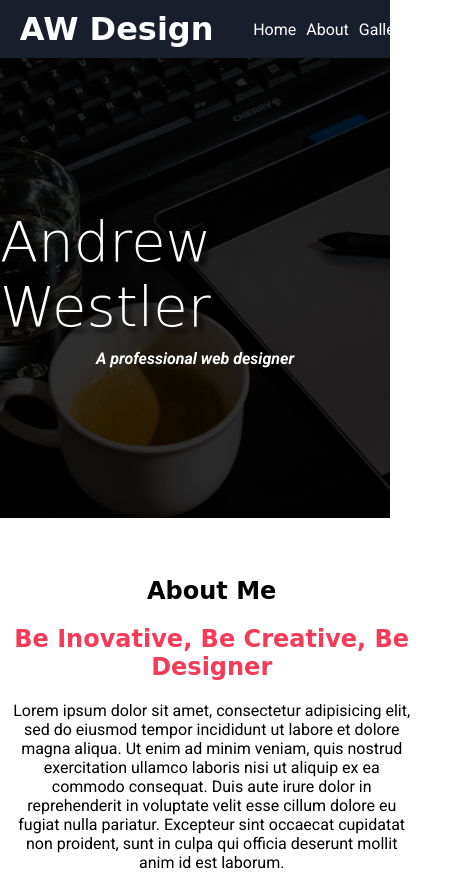
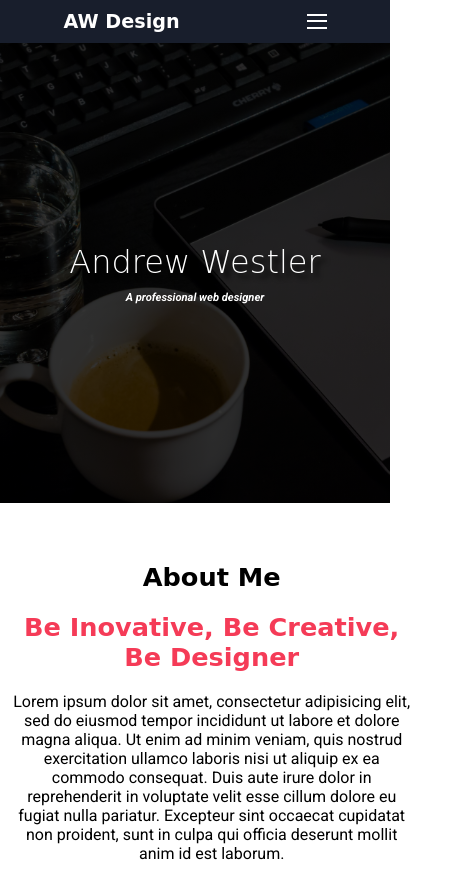
Before and after one commit to Cukam/AWDesign, a plain HTML site: page 4/index.html in a window 390 px wide. Shown: the top 875 px of the page, 474 px wide, since content can reach past the window. Drawn offline with Linux system fonts and the light colour scheme; a web font is replaced by a local one.

Commit message:
Add files via upload

```diff
--- a/4/index.html
+++ b/4/index.html
@@ -13,12 +13,20 @@
       <div class="logo">
         <h1>AW Design</h1>
       </div>
-      <ul>
+      <ul class="my-links">
         <li><a href="#">Home</a></li>
         <li><a href="#">About</a></li>
         <li><a href="#">Gallery</a></li>
         <li><a href="#">Contact</a></li>
       </ul>
+      <div class="hamburger-menu" href="javascript:void(0);" onclick="myFunction()">
+        <div class="line">
+        </div>
+        <div class="line">
+        </div>
+        <div class="line">
+        </div>
+      </div>
     </header>
     <section class="heading-image">
       <h1>Andrew Westler</h1>
@@ -29,7 +37,7 @@
       <img src="img/1.jpg" alt="">
       <h1>About Me</h1>
       <h1>Be Inovative, Be Creative, Be Designer</h1>
-      <p>Lorem ipsum dolor sit amet, consectetur adipisicing elit, sed do eiusmod tempor incididunt ut labore et dolore magna aliqua. Ut enim ad minim veniam, quis nostrud exercitation ullamco laboris nisi ut aliquip ex ea commodo consequat. Duis aute irure dolor in reprehenderit in voluptate velit esse cillum dolore eu fugiat nulla pariatur. Excepteur sint occaecat cupidatat non proident, sunt in culpa qui officia deserunt mollit anim id est laborum.</p>
+      <p class="heading-p">Lorem ipsum dolor sit amet, consectetur adipisicing elit, sed do eiusmod tempor incididunt ut labore et dolore magna aliqua. Ut enim ad minim veniam, quis nostrud exercitation ullamco laboris nisi ut aliquip ex ea commodo consequat. Duis aute irure dolor in reprehenderit in voluptate velit esse cillum dolore eu fugiat nulla pariatur. Excepteur sint occaecat cupidatat non proident, sunt in culpa qui officia deserunt mollit anim id est laborum.</p>
       <div class="icons">
         <div class="icon">
           <i class="fas fa-pencil-ruler"></i>
--- a/4/style.css
+++ b/4/style.css
@@ -54,6 +54,21 @@ header ul li a {
 
 header ul li a:hover {
   color : #f53b57;
+}
+
+.line{
+  width:100%;;
+  height:2px;;
+  background-color:white;
+}
+
+.hamburger-menu{
+  display:flex;
+  flex-direction:column;
+  justify-content: space-around;
+  width:20px;
+  height:20px;
+  display:none;
 }
 
 /* ********** HEADING IMAGE *************** */
@@ -235,3 +250,44 @@ footer{
   padding:1%;
   text-align:center;
 }
+
+
+@media all and (max-width:456px){
+
+  header ul{
+    display:none;
+  }
+
+  header .logo h1{
+    font-size:1.2rem;
+  }
+
+  .hamburger-menu{
+    display:flex;
+  }
+
+  .heading-image h1{
+    font-size:2rem;
+  }
+
+  .heading-image p{
+    font-size:0.7rem;
+  }
+  .about-me img{
+    width:150px;
+    text-align:center;
+  }
+  .about-me h1{
+    font-size:1.6rem;
+  }
+
+  .about-me .icons p{
+    font-size:0.8rem;
+    word-wrap: break-word;
+  }
+
+  .heading-p{
+    font-size:1rem;
+  }
+
+}
```
Also changed, not shown: 4/script.js (added, +8 -0 lines).
